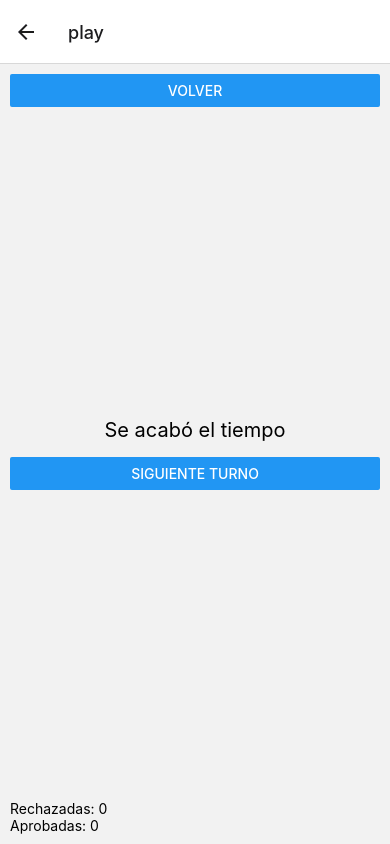
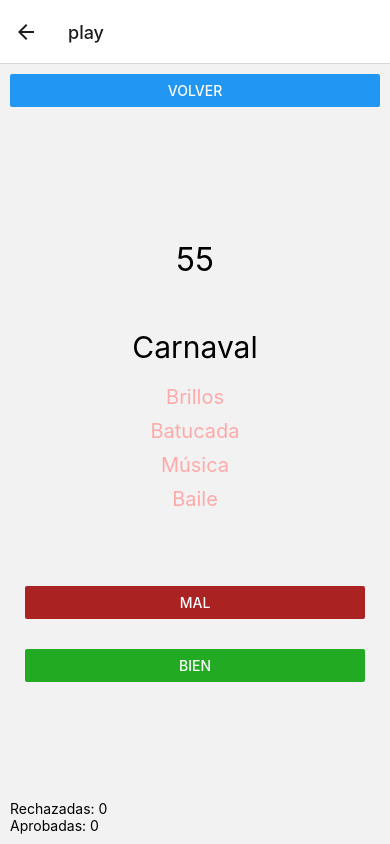
Before and after one commit to juanfrvera/adivina, a React Native app: screen /play in a window 390 px wide. Built offline with nearby package versions, Linux system fonts and the light colour scheme.

Commit message:
fix--word-guess: display problem

```diff
--- a/view/menu.jsx
+++ b/view/menu.jsx
@@ -17,7 +17,8 @@ export default function Menu(props) {
 const styles = StyleSheet.create({
     container: {
         flex: 1,
-        justifyContent: "space-around"
+        justifyContent: "space-around",
+        padding: 10
     },
     titleText: {
         textAlign: "center",
--- a/view/play/play.jsx
+++ b/view/play/play.jsx
@@ -7,7 +7,7 @@ import OutOfTime from "./out-of-time";
 import Timer from "./timer";
 import WordGuess from "./word-guess";
 
-const STARTING_TIME = 5;
+const STARTING_TIME = 60;
 
 export default function Play(props) {
     const clickBack = () => {
--- a/view/play/word-guess.jsx
+++ b/view/play/word-guess.jsx
@@ -34,7 +34,6 @@ export default function WordGuess(props) {
 
 const styles = StyleSheet.create({
     container: {
-        flex: 1
     },
     card: {
         justifyContent: "space-between",
```
